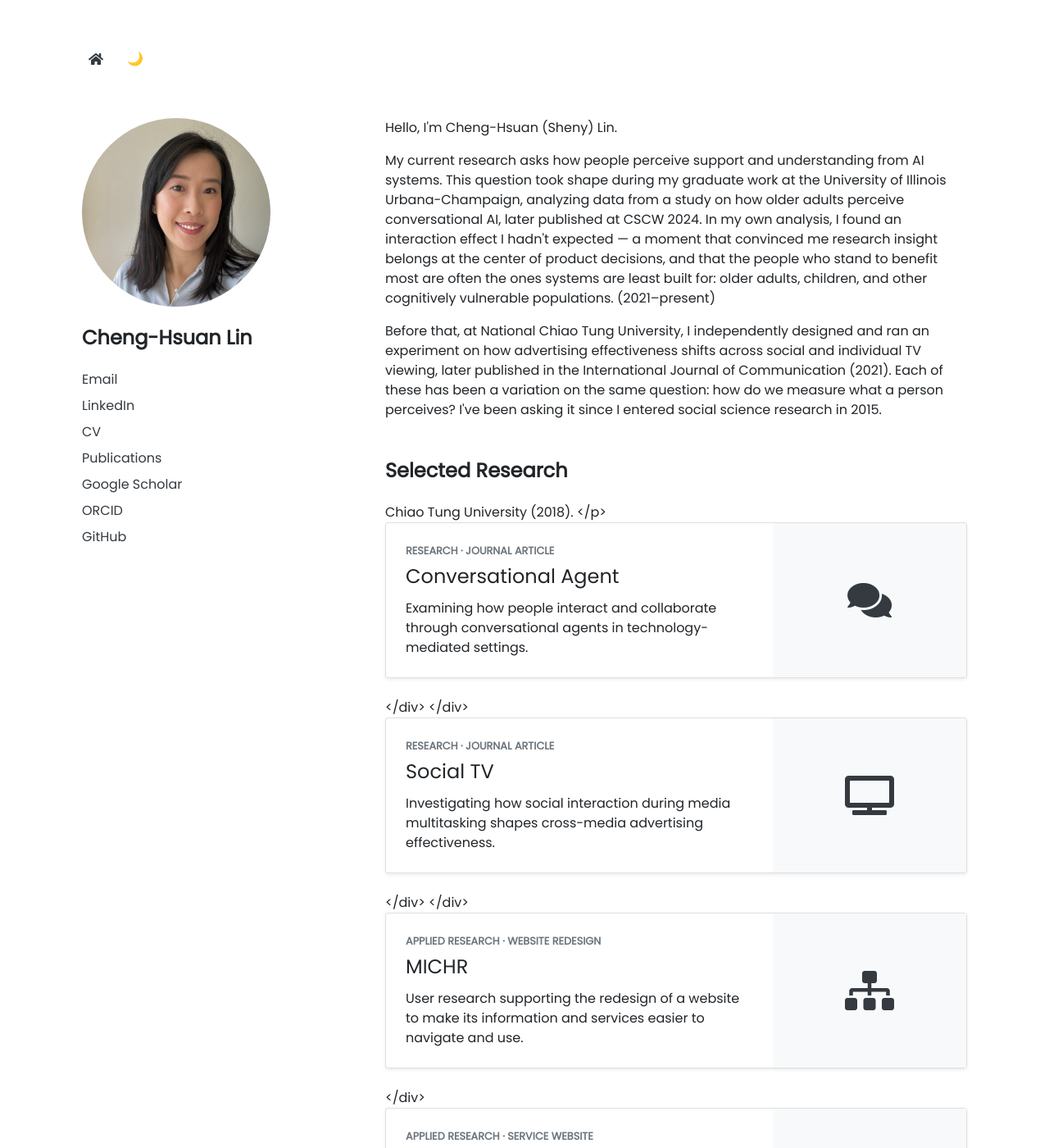
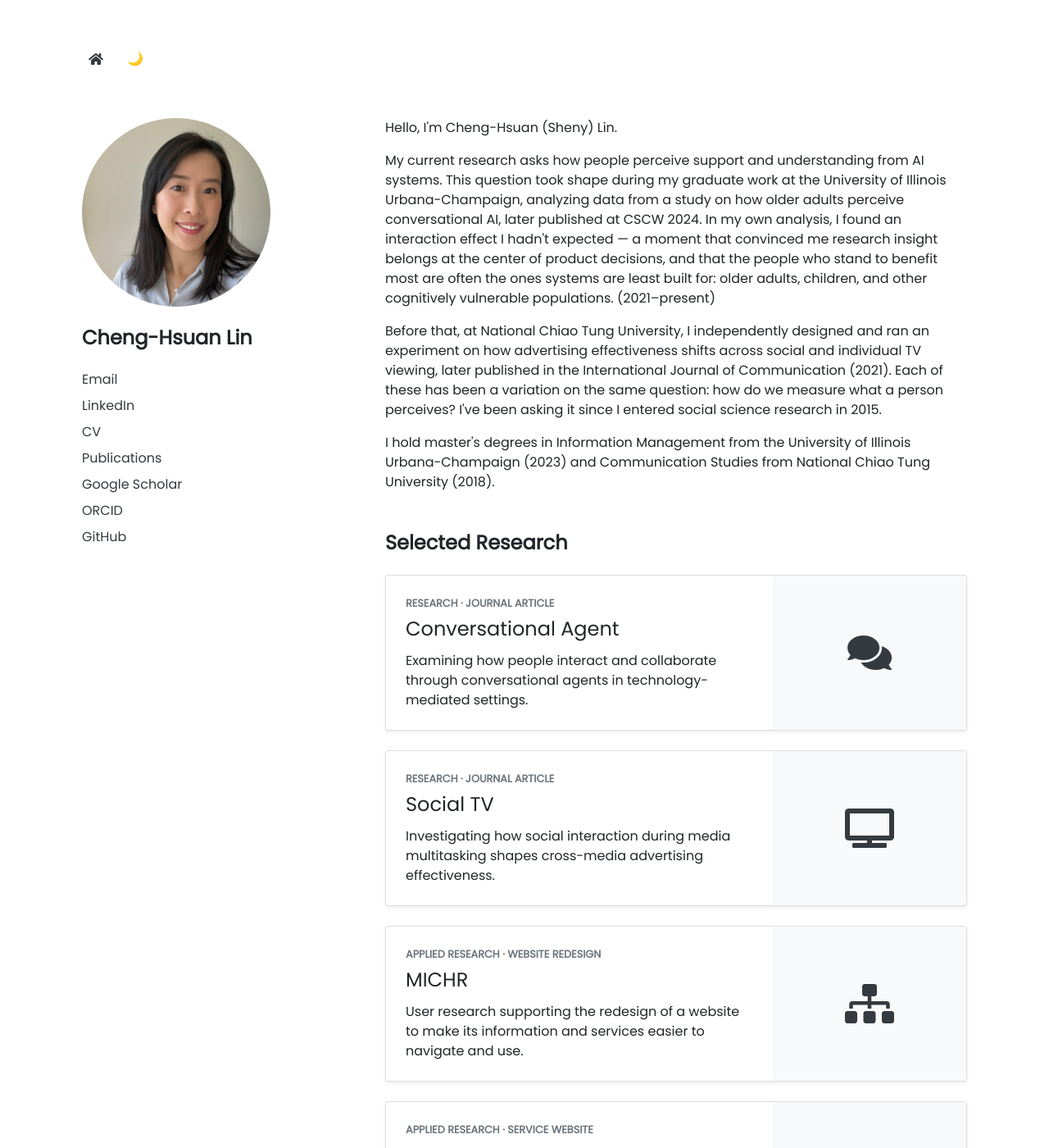
Before and after one commit to shenylin/shenylin.github.io, a Jekyll site: the page built from pages/index.md, in a window 1280 px wide and 1400 px high. Shown: the whole window at 82% size. Built offline with Jekyll 4.4.1, drawn with Linux system fonts in a browser that asks for light colours; nearby versions of some CDN libraries.

Commit message:
Restore clean homepage markup

```diff
--- a/_includes/landing.html
+++ b/_includes/landing.html
@@ -58,12 +58,20 @@
         asking it since I entered social science research in 2015.
       </p>
 
+
+      <p>
+        I hold master's degrees in Information Management from the University of
+        Illinois Urbana-Champaign (2023) and Communication Studies from National
+        Chiao Tung University (2018).
+      </p>
+
+
       <section class="mt-5" aria-labelledby="selected-research-heading">
         <h2 id="selected-research-heading" class="h4 font-weight-bold mb-4">
           Selected Research
         </h2>
-        Chiao Tung University (2018).
-      </p>
+
+
         <a
           href="{{ '/research/conversational-agent/' | relative_url }}"
           class="card research-card-link mb-4 shadow-sm text-body"
@@ -88,18 +96,14 @@
             </div>
           </div>
         </a>
-              </div>
-            </div>
+
+
         <a
           href="{{ '/research/social-tv/' | relative_url }}"
           class="card research-card-link mb-4 shadow-sm text-body"
           aria-label="View the Social TV research case"
         >
-          <div class="row no-gutters align-items-stre      <p>
-        I hold master's degrees in Information Management from the University of
-        Illinois Urbana-Champaign (2023) and Communicati        </article>        </a>        </a>on Studies from National
-        Chiao Tung University (2018).
-      </p>tch">
+          <div class="row no-gutters align-items-stretch">
             <div class="col-md-8">
               <div class="card-body p-4">
                 <p class="small text-uppercase text-muted font-weight-bold mb-2">
@@ -118,8 +122,8 @@
             </div>
           </div>
         </a>
-              </div>
-            </div>
+
+
         <article class="card mb-4 shadow-sm">
           <div class="row no-gutters align-items-stretch">
             <div class="col-md-8">
@@ -140,7 +144,7 @@
             </div>
           </div>
         </article>
-              </div>
+
 
         <article class="card mb-4 shadow-sm">
           <div class="row no-gutters align-items-stretch">
```
